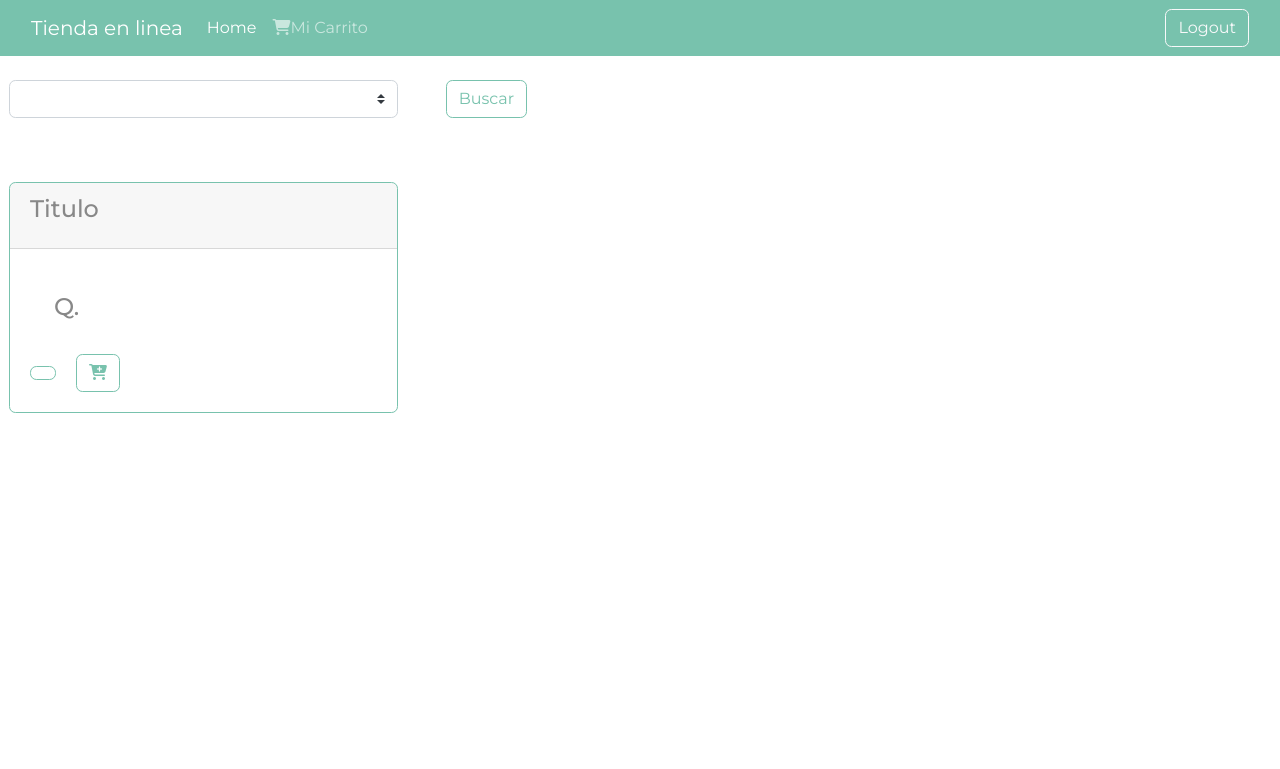
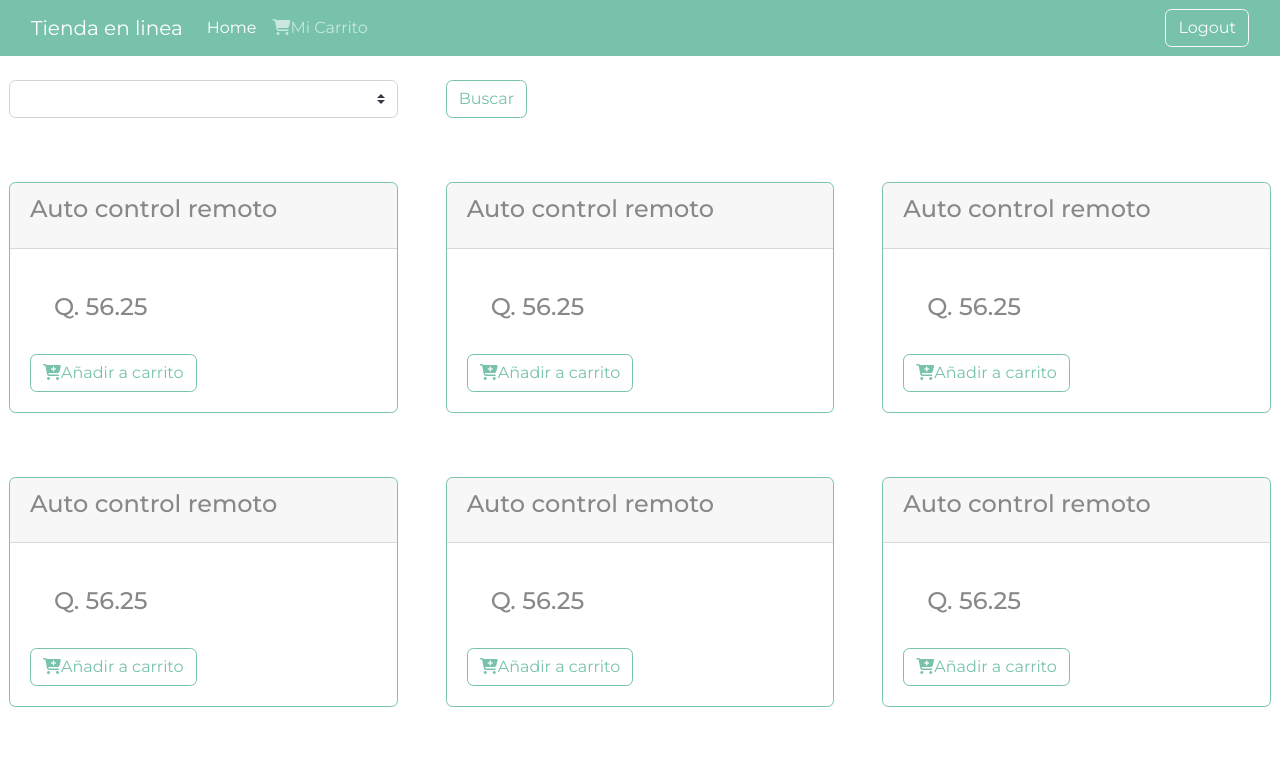
Before and after one commit to Angcelo/AYD1_Proyecto2_2, an Angular app in the folder webClient/: page /home in a window 1280 px wide. Shown: the top 769 px of the page. Built offline with nearby package versions, Linux system fonts and the light colour scheme.

Commit message:
Agregando componente de paginacion en la pantalla de productos

```diff
--- a/webClient/angular.json
+++ b/webClient/angular.json
@@ -28,6 +28,7 @@
               "src/assets"
             ],
             "styles": [
+              "./node_modules/@angular/material/prebuilt-themes/indigo-pink.css",
               "src/styles.css"
             ],
             "scripts": []
@@ -91,6 +92,7 @@
               "src/assets"
             ],
             "styles": [
+              "./node_modules/@angular/material/prebuilt-themes/indigo-pink.css",
               "src/styles.css"
             ],
             "scripts": []
--- a/webClient/package.json
+++ b/webClient/package.json
@@ -12,10 +12,12 @@
   "private": true,
   "dependencies": {
     "@angular/animations": "~11.2.0",
+    "@angular/cdk": "^11.2.13",
     "@angular/common": "~11.2.0",
     "@angular/compiler": "~11.2.0",
     "@angular/core": "~11.2.0",
     "@angular/forms": "~11.2.0",
+    "@angular/material": "^11.2.13",
     "@angular/platform-browser": "~11.2.0",
     "@angular/platform-browser-dynamic": "~11.2.0",
     "@angular/router": "~11.2.0",
--- a/webClient/src/app/components/productos/productos.component.html
+++ b/webClient/src/app/components/productos/productos.component.html
@@ -14,18 +14,22 @@
   </div>
 </div>
 <div class="row">
-    <div class="col-md-4 p-4" >
+    <div class="col-md-4 p-4" *ngFor='let producto of productos'>
         <div class="card border-primary mb-3 card-foto">
             <div class="card-header">
-              <h4 class="card-title">Titulo</h4>
+              <h4 class="card-title">{{producto.descripcion}}</h4>
             </div>
             <div class="card-body">
 
               <!--img class="img-card-top w-100" [src]="'http://localhost:8080/' + producto.foto" alt="Card image"-->
-              <h4 class="card-text p-4">Q. </h4>
-              <a  class="card-link btn btn-outline-primary"></a>
-              <a  class="card-link btn btn-outline-primary"><i class="fa fa-cart-plus" aria-hidden="true"></i></a>
+              <h4 class="card-text p-4">Q. {{producto.precioVenta}} </h4>
+              <a  class="card-link btn btn-outline-primary"><i class="fa fa-cart-plus" aria-hidden="true"></i>Añadir a carrito</a>
             </div>
         </div>
     </div>
 </div>
+
+<mat-paginator [length]="productos.length"
+[pageSize]="10"
+(page) = "cambiarPagina($event)">
+</mat-paginator>
--- a/webClient/src/app/components/productos/productos.component.ts
+++ b/webClient/src/app/components/productos/productos.component.ts
@@ -7,6 +7,109 @@
 })
 export class ProductosComponent implements OnInit {
 
+  productos:any = [
+    {
+      idproducto : 1,
+      descripcion : "Auto control remoto",
+      precioVenta: 56.25
+    },
+    {
+      idproducto : 2,
+      descripcion : "Auto control remoto",
+      precioVenta: 56.25
+    },
+    {
+      idproducto : 3,
+      descripcion : "Auto control remoto",
+      precioVenta: 56.25
+    },
+    {
+      idproducto : 4,
+      descripcion : "Auto control remoto",
+      precioVenta: 56.25
+    },
+    {
+      idproducto : 5,
+      descripcion : "Auto control remoto",
+      precioVenta: 56.25
+    },
+    {
+      idproducto : 6,
+      descripcion : "Auto control remoto",
+      precioVenta: 56.25
+    },
+    {
+      idproducto : 7,
+      descripcion : "Auto control remoto",
+      precioVenta: 56.25
+    },
+    {
+      idproducto : 8,
+      descripcion : "Auto control remoto",
+      precioVenta: 56.25
+    },
+    {
+      idproducto : 9,
+      descripcion : "Auto control remoto",
+      precioVenta: 56.25
+    },
+    {
+      idproducto : 10,
+      descripcion : "Auto control remoto",
+      precioVenta: 56.25
+    },
+    {
+      idproducto : 11,
+      descripcion : "Auto control remoto",
+      precioVenta: 56.25
+    },
+    {
+      idproducto : 12,
+      descripcion : "Auto control remoto",
+      precioVenta: 56.25
+    },
+    {
+    idproducto : 13,
+    descripcion : "Auto control remoto",
+    precioVenta: 56.25
+  },
+  {
+    idproducto : 14,
+    descripcion : "Auto control remoto",
+    precioVenta: 56.25
+  },
+  {
+    idproducto : 15,
+    descripcion : "Auto control remoto",
+    precioVenta: 56.25
+  },
+  {
+    idproducto : 16,
+    descripcion : "Auto control remoto",
+    precioVenta: 56.25
+  },
+  {
+    idproducto : 17,
+    descripcion : "Auto control remoto",
+    precioVenta: 56.25
+  },
+  {
+    idproducto : 18,
+    descripcion : "Auto control remoto",
+    precioVenta: 56.25
+  },
+  {
+    idproducto : 19,
+    descripcion : "Auto control remoto",
+    precioVenta: 56.25
+  },
+  {
+    idproducto : 20,
+    descripcion : "Auto control remoto",
+    precioVenta: 56.25
+  }
+  ]
+
   constructor() { }
 
   ngOnInit(): void {
--- a/webClient/src/index.html
+++ b/webClient/src/index.html
@@ -11,6 +11,9 @@
   <script src="https://kit.fontawesome.com/64d58efce2.js" crossorigin="anonymous"> </script>
   <link rel="stylesheet" href="https://bootswatch.com/4/minty/bootstrap.min.css">
 
+  <link rel="preconnect" href="https://fonts.gstatic.com">
+  <link href="https://fonts.googleapis.com/css2?family=Roboto:wght@300;400;500&display=swap" rel="stylesheet">
+  <link href="https://fonts.googleapis.com/icon?family=Material+Icons" rel="stylesheet">
 </head>
 <body>
   <app-root></app-root>
--- a/webClient/src/styles.css
+++ b/webClient/src/styles.css
@@ -1 +1,4 @@
 /* You can add global styles to this file, and also import other style files */
+
+html, body { height: 100%; }
+body { margin: 0; font-family: Roboto, "Helvetica Neue", sans-serif; }
```
Also changed, not shown: webClient/src/app/app.module.ts (+7 -2 lines), 1 other file (tests, documents, lock files or other folders).
